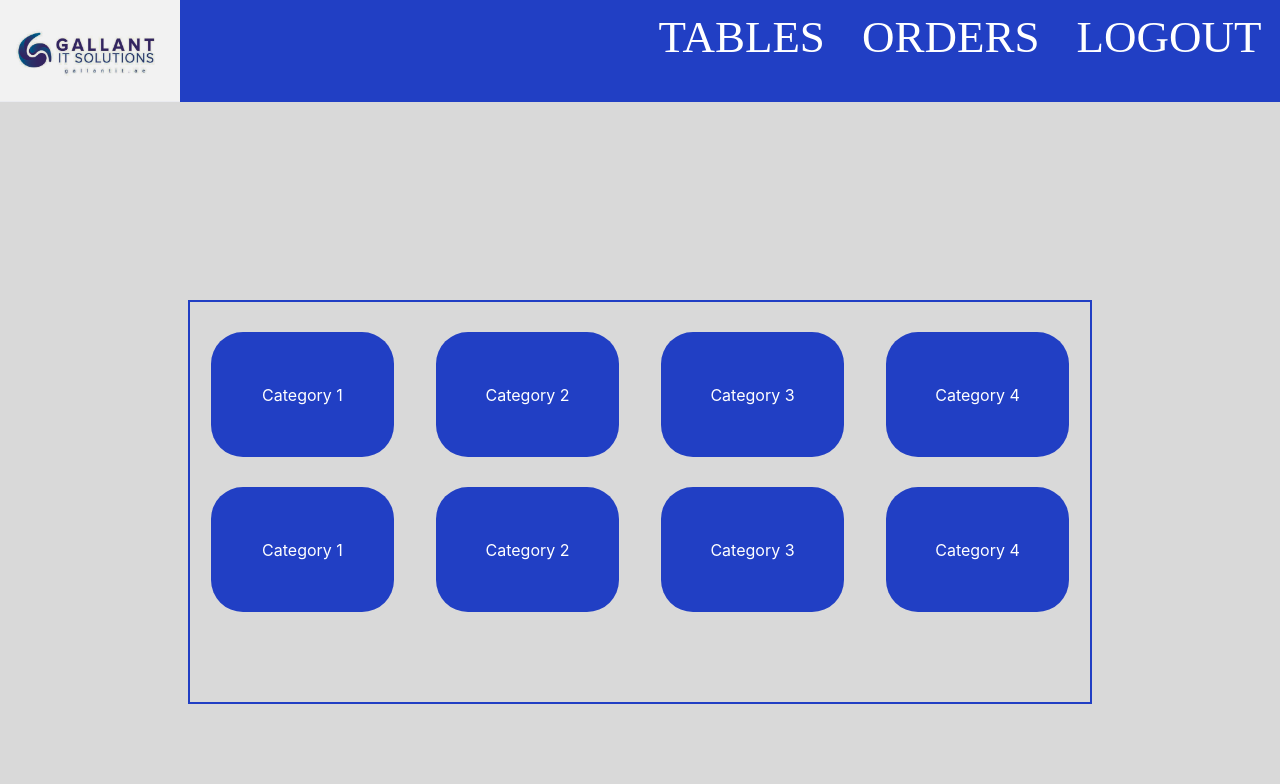
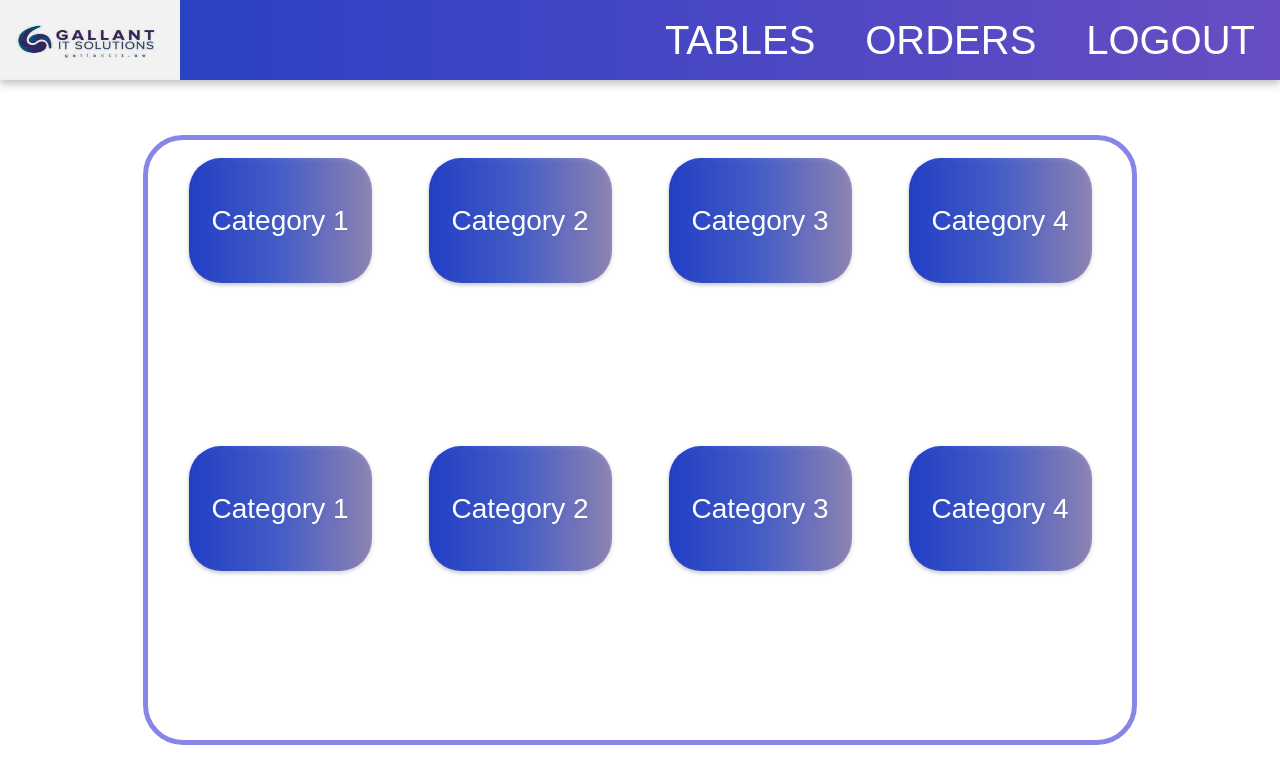
Before and after one commit to Fmajid29/restraunt-ordering-software, a React (Create React App) app: page /category in a window 1280 px wide. Shown: the top 784 px of the page. Built offline with nearby package versions, Linux system fonts and the light colour scheme.

Commit message:
correvtions in catagory and navbar, made the ui of tables page

```diff
--- a/src/App.css
+++ b/src/App.css
@@ -1,3 +1,8 @@
+* {
+  margin: 0;
+  padding: 0;
+}
+
 .App {
   text-align: center;
 }
--- a/src/Components/Category/Category.css
+++ b/src/Components/Category/Category.css
@@ -1,53 +1,39 @@
-.mainContainerTables
-{
-    background-color:#D9D9D9;
-    height: 100vh;
-    display: flex;
-    justify-content: center !important;
-    align-items: center !important;
+.mainContainerTables {
+  width: 100%;
+  height: 90vh;
+  display: flex;
+  justify-content: space-around;
+  align-items: center;
 }
-.innerContainerTable
-{
-    display: flex;
-    justify-content: center;
-    align-items: center;
-position: absolute;
-width: 400px;
-height: 400px;
-left: 0px;
-top: 0px;
-border: 1px solid black;
+
+.category {
+  width: 183px;
+  height: 125px;
+  border-radius: 32px;
+  display: flex;
+  justify-content: space-around;
+  align-items: center;
+  background: linear-gradient(
+    to right,
+    #213fc4,
+    #213fc4c9,
+    rgba(90, 74, 152, 0.603)
+  );
+  filter: drop-shadow(0px 2.26011px 2.26011px rgba(0, 0, 0, 0.25));
+  margin: 6px;
+  font-size: 28px;
+  font-family: Arial, Helvetica, sans-serif;
+  color: white;
 }
-.outerTable
-{
-    display: flex;
-    justify-content: center;
-    align-items: center;
+
+.innerCategory {
+  height: 80%;
+  width: 75%;
+  border: 5px solid rgba(83, 83, 224, 0.7);
+  border-radius: 40px;
+  padding: 12px;
+  display: flex;
+  flex-wrap: wrap;
+  justify-content: space-around;
+  padding: 12px;
 }
-.innerTable
-{
-    display: flex;
-    flex-direction: row;
-    justify-content: space-around;
-    padding-top: 30px;
-}
-.categoryStart
-{
-    display: flex;
-    justify-content: center;
-    align-items: center;
-    width:183px;
-    height:125px;
-    color: white;
-    background-color: #213FC4;
-    border-radius: 32px;
-}
-.innerCategory
-{
-    display: flex;
-    flex-direction: column;
-    border:2px solid #213FC4;
-    width:900px;
-    height:400px;
-    cursor: pointer;
-}
--- a/src/Components/Category/Category.jsx
+++ b/src/Components/Category/Category.jsx
@@ -2,9 +2,8 @@ import React from "react";
 import Navbar from "../Common Components/Navbar/Navbar";
 import "./Category.css";
 
-const Category=()=>
-{
-    return(
+const Category = () => {
+  return (
     <>
       <div>
         <Navbar />
@@ -12,23 +11,18 @@ const Category=()=>
       <div>
         <div className="mainContainerTables">
           <div className="innerCategory">
-          <div className="innerTable" >
-          <div className="categoryStart">Category 1</div>
-          <div className="categoryStart" >Category 2 </div>
-          <div  className="categoryStart" >Category 3 </div>
-          <div  className="categoryStart"> Category 4</div>
+            <div className="category">Category 1</div>
+            <div className="category">Category 2</div>
+            <div className="category">Category 3</div>
+            <div className="category">Category 4</div>
+            <div className="category">Category 1</div>
+            <div className="category">Category 2</div>
+            <div className="category">Category 3</div>
+            <div className="category">Category 4</div>
           </div>
-          <div className="innerTable" >
-          <div className="categoryStart">Category 1</div>
-          <div className="categoryStart" >Category 2 </div>
-          <div  className="categoryStart" >Category 3 </div>
-          <div  className="categoryStart"> Category 4</div>
-          </div>
-          </div>
-
         </div>
       </div>
     </>
-    )
-}
+  );
+};
 export default Category;
--- a/src/Components/Common Components/Navbar/Navbar.css
+++ b/src/Components/Common Components/Navbar/Navbar.css
@@ -1,28 +1,23 @@
-.mainContainerNavbar
-{
-    height: 102px;
+.mainContainerNavbar {
+  height: 10vh;
   width: 100%;
-    border-radius: 0px;
-    background-color: #213FC4;
+  background: linear-gradient(to right, #213fc4, #684dc3);
+  filter: drop-shadow(0px 4px 4px rgba(0, 0, 0, 0.25));
   display: flex;
-    flex-direction: row;
   justify-content: space-between;
-
+  align-items: center;
 }
-.imageContainerNavbar
-{
-    height:102px ;
-    width:20%;
+.imageContainerNavbar {
+  height: 100%;
+  width: 20%;
 }
-.logoNavbar
-{
+.logoNavbar {
   height: 100%;
   width: 180px;
 }
-.navbarContent
-{
-font-family: Hind Kochi;
-font-size: 45px;
+.navbarContent {
+  font-family: sans-serif;
+  font-size: 40px;
   font-weight: 400;
   line-height: 75px;
   letter-spacing: 0em;
@@ -30,33 +25,23 @@ text-align: center;
   color: white;
   cursor: pointer;
 }
-.navbarOuter
-{
+.navbarOuter {
+  width: 50%;
+  height: 100%;
   display: flex;
-    justify-content: space-around !important;
-    width:50%;
+  justify-content: space-around;
+  align-items: center;
 }
 
-.navbarOuter
-{
-    display: flex;
-    float:right
-}
 @media (min-width: 312px) and (max-width: 1000px) {
-   .imageContainerNavbar
-   {
+  .imageContainerNavbar {
     display: none;
   }
-   .mainContainerNavbar{
+  .navbarOuter {
     display: flex;
-    width:100%;
-    justify-content: center;
+    justify-content: space-around;
+    align-items: center;
+    width: 100%;
+    border: 3px solid black;
   }
- .navbarOuter
- {
-    display: flex;
-    justify-content: center;
-    width:75%
 }
-
-  }
--- a/src/Components/Common Components/Navbar/Navbar.jsx
+++ b/src/Components/Common Components/Navbar/Navbar.jsx
@@ -1,32 +1,29 @@
 import React from "react";
 import { useNavigate } from "react-router-dom";
-import logo from "../../../Assets/Images/logo.png"
-import Tables from "../../Tables/Tables";
-import "./Navbar.css"
+import logo from "../../../Assets/Images/logo.png";
+import "./Navbar.css";
 
-const Navbar=()=>
-{
+const Navbar = () => {
+  const navigate = useNavigate();
+  const handleClick = () => {
+    navigate("/tables");
+  };
 
-    const navigate=useNavigate()
-    const handleClick=()=>
-    {
-            navigate("/tables")
-    }
-
-
-    return(
-        <>
-        <div className="mainContainerNavbar">
+  return (
+    <>
+      <div className="mainContainerNavbar">
         <div className="imageContainerNavbar">
-            <img className="logoNavbar" src={logo} />
+          <img className="logoNavbar" src={logo} alt="hi" />
         </div>
         <div className="navbarOuter">
-            <div onClick={handleClick} className="navbarContent">TABLES</div>
-            <div className="navbarContent"> ORDERS</div>
-            <div className="navbarContent"> LOGOUT  </div>
+          <div onClick={handleClick} className="navbarContent">
+            TABLES
+          </div>
+          <div className="navbarContent">ORDERS</div>
+          <div className="navbarContent">LOGOUT </div>
         </div>
-        </div>
-        </>
-    )
-}
+      </div>
+    </>
+  );
+};
 export default Navbar;
--- /dev/null
+++ b/src/Components/Tables/Table.jsx
@@ -0,0 +1,19 @@
+import React, { useState } from "react";
+import "./table.css";
+import { useNavigate } from "react-router";
+
+const Table = (props) => {
+  const navigate = useNavigate();
+  const [tableState, settablestate] = useState(props.tableState);
+  function handleClick() {
+    navigate("/category");
+  }
+
+  return (
+    <div className={"tablecircle " + tableState} onClick={handleClick}>
+      Table# {props.tableNumber}
+    </div>
+  );
+};
+
+export default Table;
--- a/src/Components/Tables/Tables.css
+++ b/src/Components/Tables/Tables.css
@@ -0,0 +1,19 @@
+.container {
+  width: 100%;
+  height: 90vh;
+  display: flex;
+  justify-content: space-around;
+  align-items: center;
+  background-color: white;
+}
+
+.tables {
+  height: 80%;
+  width: 75%;
+  border: 5px solid rgba(83, 83, 224, 0.7);
+  border-radius: 40px;
+  display: flex;
+  flex-wrap: wrap;
+  justify-content: space-around;
+  padding: 12px;
+}
--- a/src/Components/Tables/Tables.jsx
+++ b/src/Components/Tables/Tables.jsx
@@ -1,13 +1,24 @@
 import React from "react";
 import Navbar from "../Common Components/Navbar/Navbar";
-import "./Tables.css"
-
+import "./Tables.css";
+import Table from "./Table";
 
 const Tables = () => {
-  return(
+  return (
     <>
-   </>
-  )
+      <Navbar />
+      <div className="container">
+        <div className="tables">
+          <Table tableState={"serving"} tableNumber="1" />
+          <Table tableState={"empty"} tableNumber="2" />
+          <Table tableState={"paying"} tableNumber="3" />
+          <Table tableState={"serving"} tableNumber="4" />
+          <Table tableState={"empty"} tableNumber="5" />
+          <Table tableState={"serving"} tableNumber="6" />
+        </div>
+      </div>
+    </>
+  );
 };
 
 export default Tables;
--- /dev/null
+++ b/src/Components/Tables/table.css
@@ -0,0 +1,25 @@
+.tablecircle {
+  width: 160.15px;
+  height: 160.15px;
+  border-radius: 50%;
+  display: flex;
+  justify-content: space-around;
+  align-items: center;
+  font-size: 18px;
+  cursor: pointer;
+}
+
+.empty {
+  border: 6px solid #686868b6;
+  color: #686868;
+}
+
+.serving {
+  border: 6px solid #f58114a9;
+  color: #f58014;
+}
+
+.paying {
+  border: 6px solid #37901794;
+  color: #379017;
+}
```
Also changed, not shown: src/Components/Tables/index.js (deleted). Lines whose indentation alone changed are shown as unchanged.
